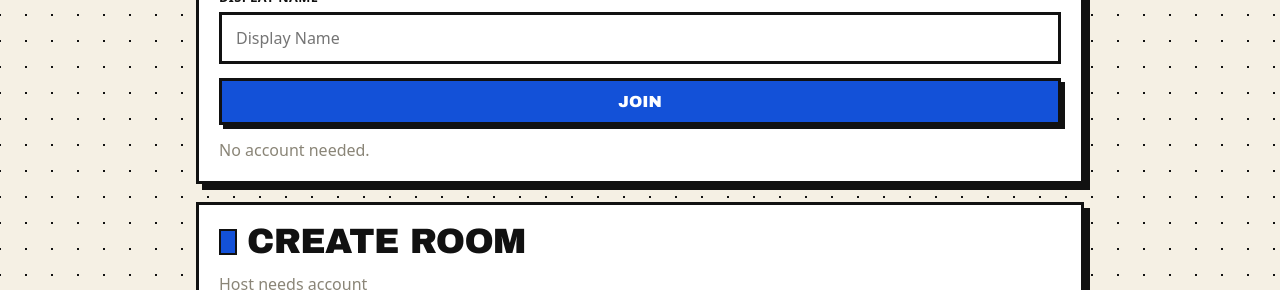
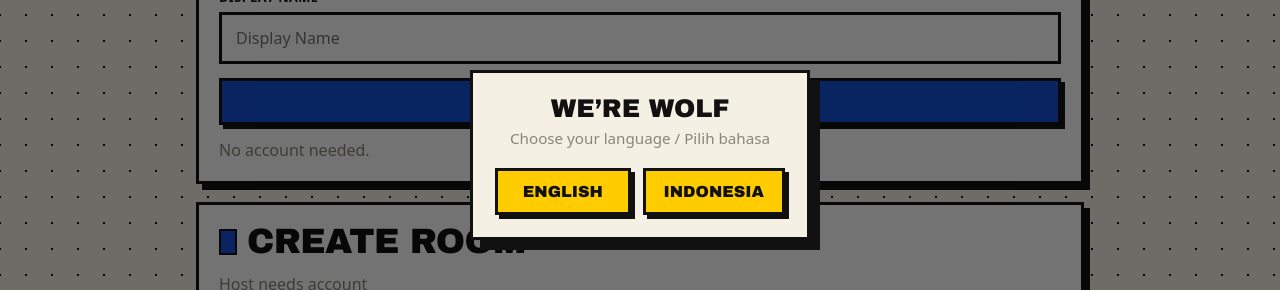
Before and after one commit to fajarmagsyar/wearewolf, a Next.js app: page / in a window 1280 px wide. Shown: the part 245-535 px from the top of the page. Built offline with nearby package versions, Linux system fonts and the light colour scheme; no server answers.

Commit message:
locale picker boi

```diff
--- a/src/app/layout.tsx
+++ b/src/app/layout.tsx
@@ -2,6 +2,7 @@ import type { Metadata } from 'next'
 import './globals.css'
 import { GlobalProviders } from '@/components/GlobalProviders'
 import { LocaleToggle } from '@/components/LocaleToggle'
+import { LocalePicker } from '@/components/LocalePicker'
 
 export const metadata: Metadata = {
   title: "We're Wolf",
@@ -18,6 +19,7 @@ export default function RootLayout({ children }: { children: React.ReactNode })
       </head>
       <body>
         <GlobalProviders>
+          <LocalePicker />
           <div className="app">
             <header className="topbar">
               <a href="/" className="brand" style={{ textDecoration: 'none', color: 'inherit' }}>
--- /dev/null
+++ b/src/components/LocalePicker.tsx
@@ -0,0 +1,41 @@
+'use client'
+
+import { useState, useEffect } from 'react'
+
+export function LocalePicker() {
+  const [show, setShow] = useState(false)
+
+  useEffect(() => {
+    const hasLocale = document.cookie.split(';').some(c => c.trim().startsWith('locale='))
+    if (!hasLocale) setShow(true)
+  }, [])
+
+  const pick = (locale: string) => {
+    document.cookie = `locale=${locale};path=/;max-age=31536000`
+    window.dispatchEvent(new CustomEvent('localechange', { detail: { locale } }))
+    setShow(false)
+  }
+
+  if (!show) return null
+
+  return (
+    <div className="modal-back">
+      <div className="modal" style={{ textAlign: 'center', maxWidth: 340 }}>
+        <div style={{ fontFamily: 'var(--font)', fontSize: '1.6rem', textTransform: 'uppercase', marginBottom: 6 }}>
+          WE&rsquo;RE WOLF
+        </div>
+        <p style={{ marginBottom: 20, color: 'var(--muted)', fontSize: '.95rem' }}>
+          Choose your language / Pilih bahasa
+        </p>
+        <div className="row" style={{ gap: 12 }}>
+          <button className="btn block" onClick={() => pick('en')}>
+            English
+          </button>
+          <button className="btn block" onClick={() => pick('id')}>
+            Indonesia
+          </button>
+        </div>
+      </div>
+    </div>
+  )
+}
```
